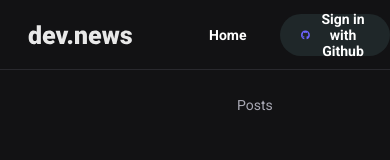
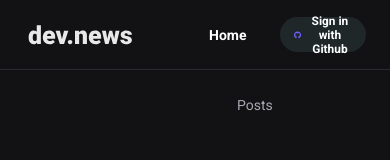
Before and after one commit to andersonleite1/devnews, a Next.js app: page / in a window 390 px wide. Shown: the top 160 px of the page. Built offline with nearby package versions, Linux system fonts and the light colour scheme.

Commit message:
style: add media max-width at component SignInButton

```diff
--- a/src/components/SignInButton/styles.module.scss
+++ b/src/components/SignInButton/styles.module.scss
@@ -22,4 +22,18 @@
   &:hover {
     filter: brightness(0.9);
   }
+
+  @media (max-width: 560px) {
+    height: 2.5rem;
+    padding: 0 1rem;
+    font-size: 0.85rem;
+    svg {
+      width: 16px;
+      height: 16px;
+    }
+    svg.closeIcon {
+      margin-left: 0.5rem;
+    }
+  }
+
 }
```
